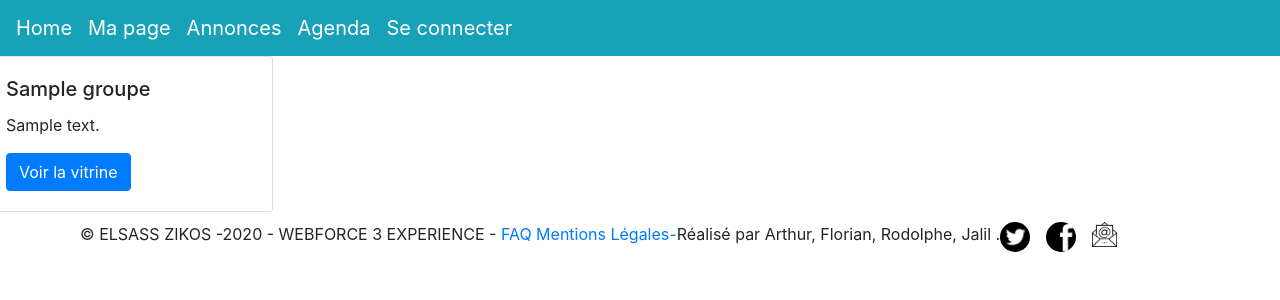
After one commit to Archaros1/projet_music, a PHP site: template templates/annonce/search_groupe.html.twig in a window 1280 px wide. The commit adds this page. Shown: the top 300 px of the page. Run offline with PHP 8.4, Linux system fonts and the light colour scheme; the template is opened without the code that fills it: most values are stand-ins (such as "Sample title", 1, 10 or a date in 2020); some libraries are stand-ins or nearby versions.

Commit message:
recherche de groupe opérationnel

```diff
--- a/templates/annonce/annonce_gestion.html.twig
+++ b/templates/annonce/annonce_gestion.html.twig
@@ -23,6 +23,8 @@
         {% endfor %}
         </ul>
 
+        <a href="{{ path('search_groupe', {id : annonce.id}) }}" class="btn btn-primary">Chercher des groupes</a>
+
 
     </div>
 
--- /dev/null
+++ b/templates/annonce/search_groupe.html.twig
@@ -0,0 +1,19 @@
+{% extends "base.html.twig" %}
+
+{% block body %}
+
+<div class="row">
+{% for groupe in groupes %}
+    <div class="card" style="width: 18rem;">
+        {# <img src="..." class="card-img-top" alt="..."> #}
+        <div class="card-body">
+        <h5 class="card-title">{{ groupe.name }}</h5>
+        <p class="card-text">{{ groupe.description|length > 50 ? groupe.description|slice(0, 120) ~ '...' : groupe.description.text }}</p>
+        <a href="{{ path('vitrine_groupe')}}" class="btn btn-primary">Voir la vitrine</a>
+        </div>
+    </div>
+{% endfor %}
+</div>
+
+
+{% endblock %}
--- a/templates/base.html.twig
+++ b/templates/base.html.twig
@@ -7,20 +7,25 @@
 </head>
 
 <body>
-{% include "site-parts/navbar.html.twig" %}
 
 {% if app.user and app.user.roles[0] == "ROLE_ADMIN" %}
 	<div class="row">
 	    {% include "site-parts/admin-sidebar.html.twig" %}
 	    <div class="col-10" style="padding-right: 0px;">
 {% endif %}
+{% include "site-parts/navbar.html.twig" %}
+
 
 {% block body %}{% endblock %}
+
+{% include "site-parts/footer.html.twig" %}
 
 {% if app.user and app.user.roles[0] == "ROLE_ADMIN" %}
 		</div>
 	</div>
 {% endif %}
+
+
 
 <script src="https://code.jquery.com/jquery-3.3.1.slim.min.js" integrity="sha384-q8i/X+965DzO0rT7abK41JStQIAqVgRVzpbzo5smXKp4YfRvH+8abtTE1Pi6jizo" crossorigin="anonymous"></script>
 <script src="https://cdnjs.cloudflare.com/ajax/libs/popper.js/1.14.7/umd/popper.min.js" integrity="sha384-UO2eT0CpHqdSJQ6hJty5KVphtPhzWj9WO1clHTMGa3JDZwrnQq4sF86dIHNDz0W1" crossorigin="anonymous"></script>
@@ -28,7 +33,6 @@
 {% block javascripts %}{% endblock %}
 
 
-{% include "site-parts/footer.html.twig" %}
 </body>
 
 </html>
--- a/templates/forms/form_annonce.html.twig
+++ b/templates/forms/form_annonce.html.twig
@@ -13,7 +13,7 @@
 
 <div class="row mt-3">
    <div class="col">
-      {{ form_row(annonceForm.genre_event, {'attr' : {placeholder : "Genre de l'évenement", 'class': 'form-control'}, 'label' : false}) }}
+      {{ form_row(annonceForm.genre_event, {'attr' : {placeholder : "Genre de l'évenement (Festival, Anniversaire, etc)", 'class': 'form-control'}, 'label' : false}) }}
    </div>
 </div>
 
--- a/templates/organisateur/orga_home.html.twig
+++ b/templates/organisateur/orga_home.html.twig
@@ -17,7 +17,7 @@
 
         <div class="card" style="width: 18rem;">
             <div class="card-body">
-                <h5 class="card-title">{{annonce.id}} - {{annonce.nomEvent}}</h5>
+                <h5 class="card-title">{{annonce.nomEvent}}</h5>
                 <p class="card-text">{{annonce.dateBegin | date("d/m/Y")}} - {{annonce.dateEnd | date("d/m/Y")}}</p>
                 <a href="{{ path('gestion_ann', {id : annonce.id}) }}" class="btn btn-primary">Détails</a>
             </div>
--- a/templates/pages/vitrine_groupe.html.twig
+++ b/templates/pages/vitrine_groupe.html.twig
@@ -1,8 +1,7 @@
 {% extends "base.html.twig" %}
 
 
-
-
+{% block body %}
 {% include "site-parts/slider.html.twig" %}
 
 <div class="container">
--- a/templates/site-parts/footer.html.twig
+++ b/templates/site-parts/footer.html.twig
@@ -1,10 +1,16 @@
+<footer>
+    <div class="container">
+<div class="row" style="height:30px;padding:10px; text-align: center">
 
-            <div class="row" style="background:#4c8f86;margin:30px;margin-bottom:0; padding:10px">
-            <p> © ELSASS ZIKOS -2020 - WEBFORCE 3 EXPERIENCE -
+    <p>
+		© ELSASS ZIKOS -2020 - WEBFORCE 3 EXPERIENCE -
 		<a href="http://www.google.fr">FAQ</a>
 		<a href="http://www.google.fr">Mentions Légales-</a>
+	</p>
 	<p>Réalisé par Arthur, Florian, Rodolphe, Jalil .</p>
 	<img style="border-radius: 50%" height="30" width="30" src="{{ asset('assets/images/twitter.png') }}" class="mr-3" alt="...">
 	<img style="border-radius: 50%" height="30" width="30" src="{{ asset('assets/images/fb.png') }}" class="mr-3" alt="...">
 	<img style="border-radius: 0%" height="25" width="25" src="{{ asset('assets/images/emailUs.png') }}" class="mr-3" alt="...">
 </div>
+</div>
+</footer>
```
Also changed, not shown: config/routes.yaml (+7 -2 lines), src/Controller/AnnonceController.php (+28 -1 lines), src/Controller/HomeController.php (+6 -1 lines), src/Repository/GroupeRepository.php (+11 -0 lines), public/assets/css/custom_style.css (deleted). Lines whose indentation alone changed are shown as unchanged.
